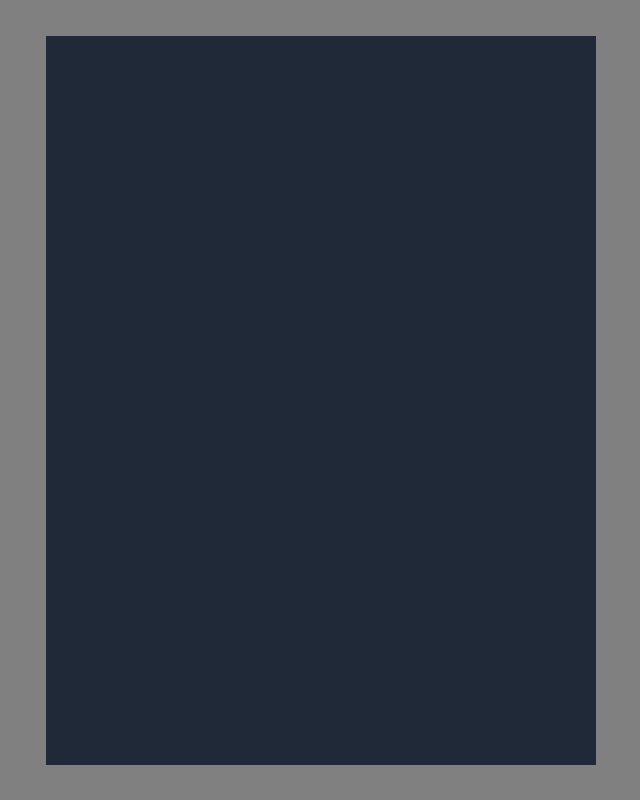
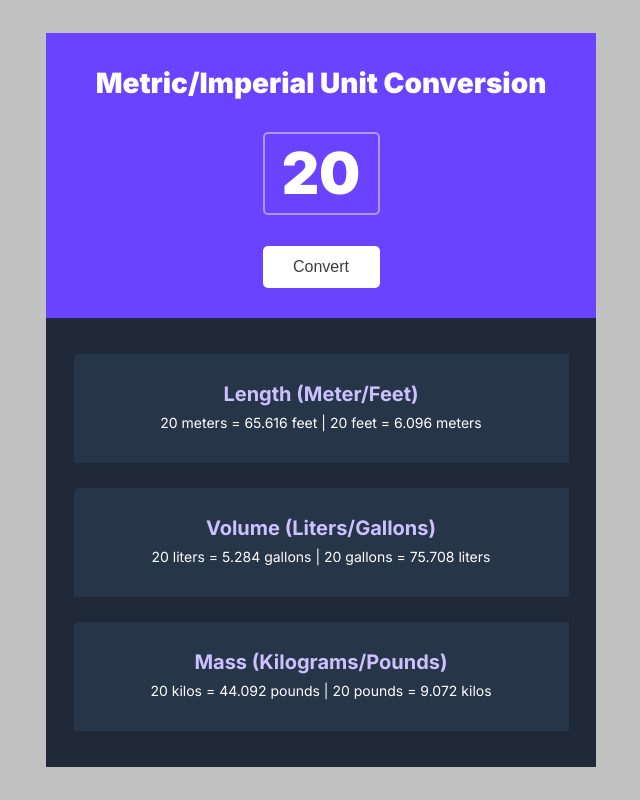
Before and after one commit to Ifram3/scrimba-projects, a website built with Vite: page Frontend Developer Career Path/Solo Project (PRO) - Unit converter/index.html in a window 1280 px wide. Shown: the whole page, without its empty margins (319-959 px from the left). Built offline with nearby package versions, Linux system fonts and the light colour scheme.

Commit message:
done with marking up html and styling css for this project

```diff
--- a/Frontend Developer Career Path/Solo Project (PRO) - Unit converter/index.css
+++ b/Frontend Developer Career Path/Solo Project (PRO) - Unit converter/index.css
@@ -1,3 +1,5 @@
+@import url('https://fonts.googleapis.com/css2?family=Inter:ital,opsz,wght@0,14..32,100..900;1,14..32,100..900&display=swap');
+
 * {
     margin: 0;
     box-sizing: border-box;
@@ -9,14 +11,96 @@ body {
     align-items: center;
     justify-content: center;
     min-height: 100dvh;
-    background-color: grey;
+    background-color: rgb(193, 193, 193);
+    font-family: "Inter", sans-serif;
 }
 
 .container {
-    display: flex;
-    flex-direction: column;
     width: 100%;
     max-width: 550px;
     min-height: 729px;
     background-color: #1F2937;
 }
+
+header {
+    display: flex;
+    flex-direction: column;
+    align-items: center;
+    justify-content: space-evenly;
+    width: 100%;
+    min-height: 285px;
+    background-color: #6943FF;
+}
+
+h1 {
+    color: #FFF;
+    font-size: 28px;
+    font-weight: 900;
+    line-height: 38px;
+    letter-spacing: -3%;
+    /* border: 1px solid red; */
+}
+
+#unit {
+    display: flex;
+    flex-direction: column;
+    align-items: center;
+    justify-content: center;
+    min-width: 117px;
+    min-height: 83px;
+    border: 2px solid #B295FF;
+    border-radius: 5px;
+    box-sizing: border-box;
+    font-size: 58px;
+    line-height: 25px;
+    font-weight: 900;
+    color: #FFF;
+}
+
+button {
+    min-width: 117px;
+    min-height: 42px;
+    border: none;
+    border-radius: 5px;
+    background-color: #FFF;
+    color: #3D3D3D;
+    font-size: 16px;
+    font-weight: 500;
+    line-height: 24px;
+}
+
+section {
+    display: flex;
+    flex-direction: column;
+    align-items: center;
+    justify-content: center;
+    gap: 25px;
+    margin: 36px 0;
+}
+
+.pro {
+    display: flex;
+    flex-direction: column;
+    align-items: center;
+    justify-content: center;
+    gap: 9px;
+    width: 90%;
+    /* max-width: 500px; */
+    min-height: 109px;
+    background-color: #273549;
+    border-top-left-radius: 5px;
+}
+
+.pro h2 {
+    font-size: 20px;
+    font-weight: 700;
+    line-height: 20px;
+    color: #CCC1FF;
+}
+
+.pro p {
+    font-size: 14px;
+    font-weight: 400;
+    line-height: 20px;
+    color: #FFF;
+}
--- a/Frontend Developer Career Path/Solo Project (PRO) - Unit converter/index.html
+++ b/Frontend Developer Career Path/Solo Project (PRO) - Unit converter/index.html
@@ -9,7 +9,28 @@
 </head>
 <body>
     <main class="container">
+        <header>
+            <h1>Metric/Imperial Unit Conversion</h1>
 
+            <div id="unit">20</div>
+
+            <button>Convert</button>
+        </header>
+
+        <section>
+            <div class="pro">
+                <h2>Length (Meter/Feet)</h2>
+                <p>20 meters = 65.616 feet | 20 feet = 6.096 meters</p>
+            </div>
+            <div class="pro">
+                <h2>Volume (Liters/Gallons)</h2>
+                <p>20 liters = 5.284 gallons | 20 gallons = 75.708 liters</p>
+            </div>
+            <div class="pro">
+                <h2>Mass (Kilograms/Pounds)</h2>
+                <p>20 kilos = 44.092 pounds | 20 pounds = 9.072 kilos</p>
+            </div>
+        </section>
     </main>
 
 
```
